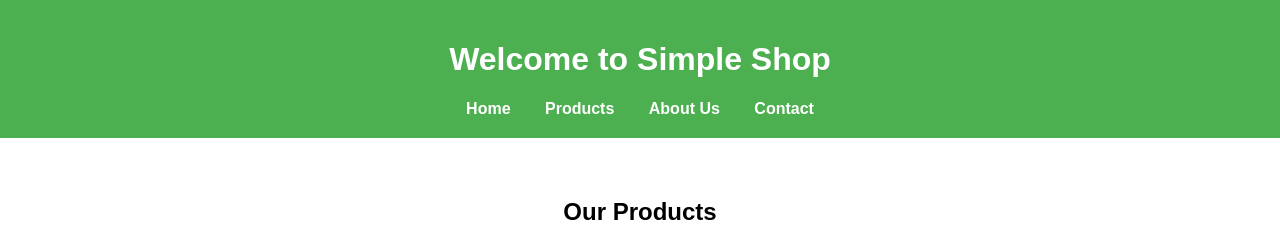
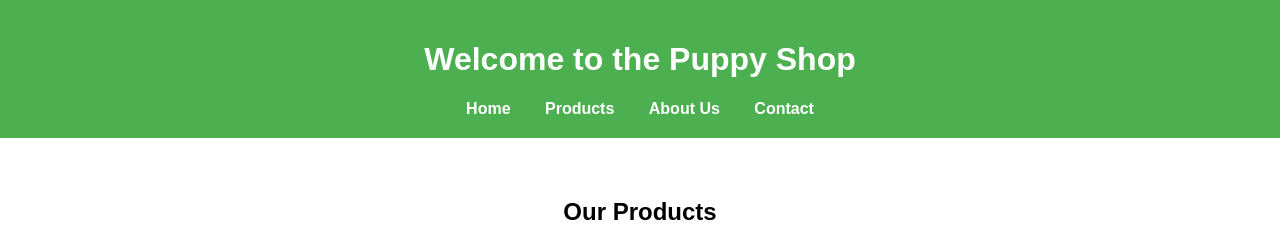
Before and after one commit to Mhall258/Jquery-adoption-site, a plain HTML site: page Jquery_2024/Project1/index.html in a window 1280 px wide. Shown: the top 245 px of the page. Drawn offline with Linux system fonts and the light colour scheme.

Commit message:
Update index.html

```diff
--- a/Jquery_2024/Project1/index.html
+++ b/Jquery_2024/Project1/index.html
@@ -9,7 +9,7 @@
 <body>
 
     <header>
-        <h1>Welcome to Simple Shop</h1>
+        <h1>Welcome to the Puppy Shop</h1>
         <nav>
             <a href="#home">Home</a>
             <a href="#products">Products</a>
```
